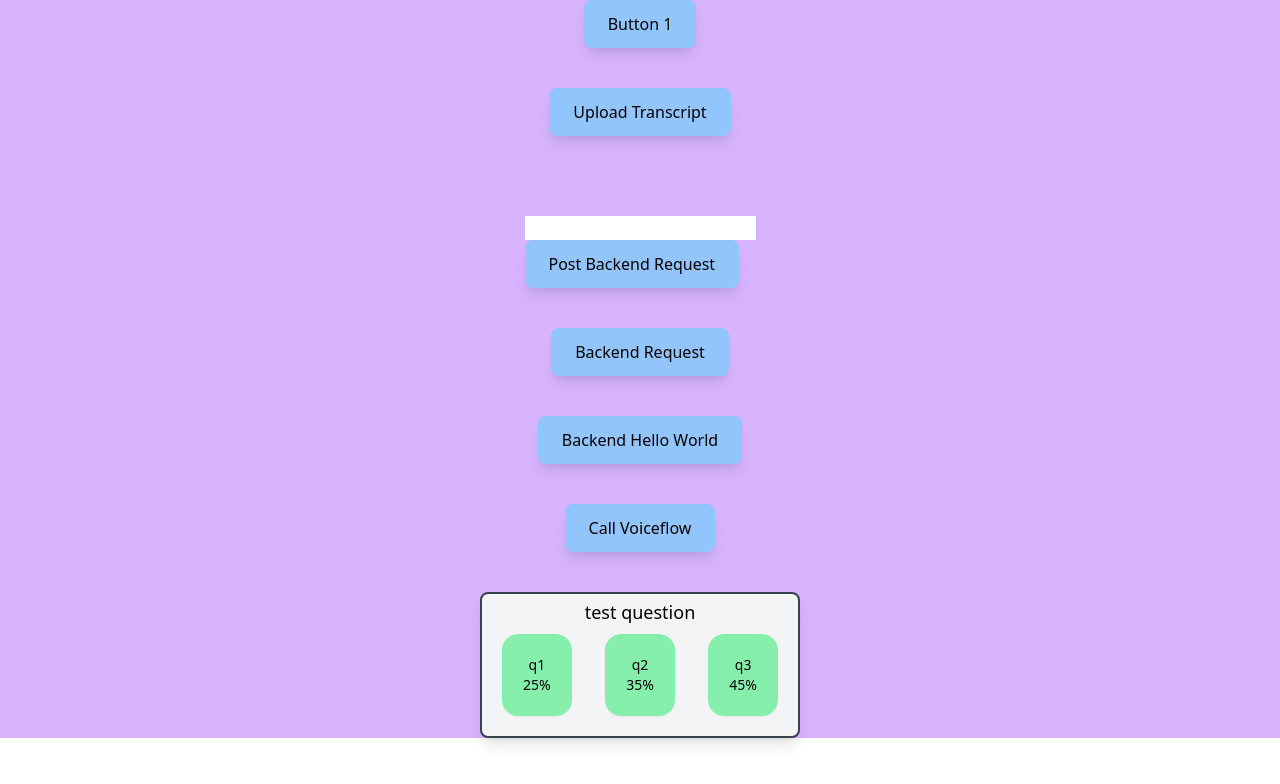
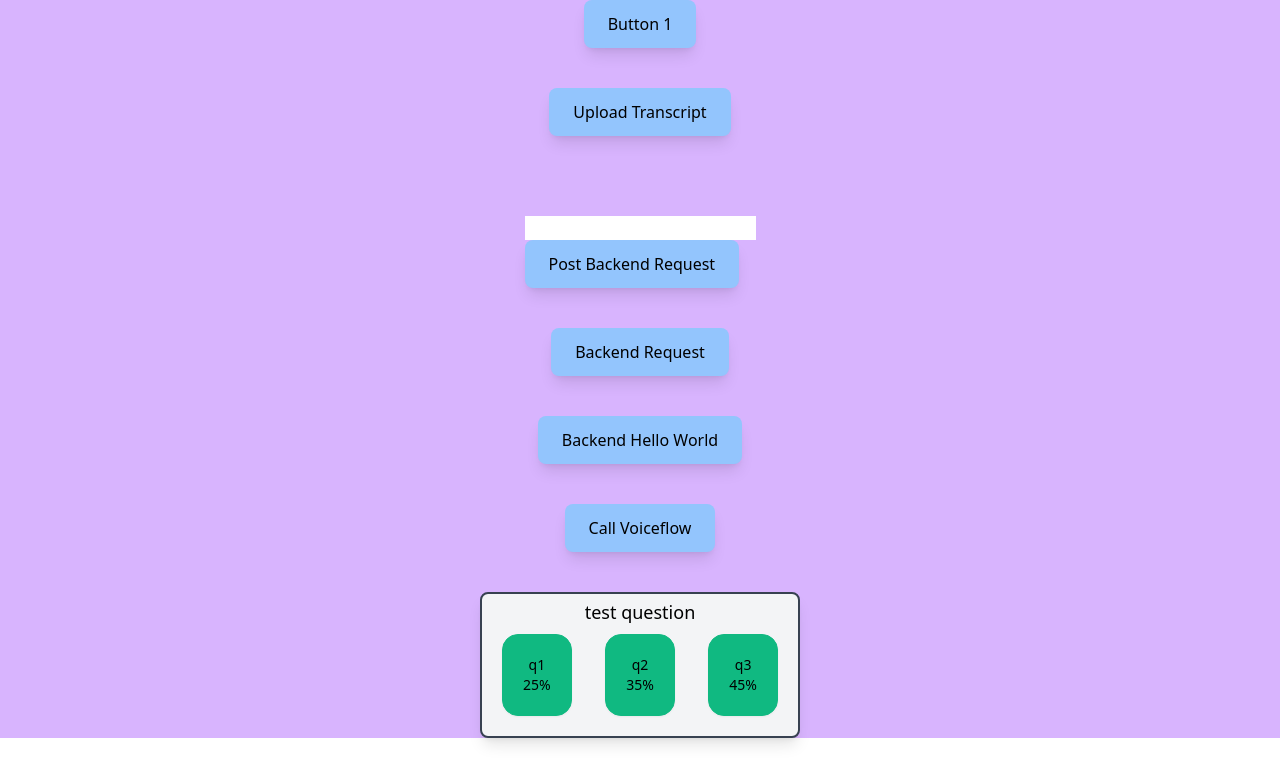
Before and after one commit to BestFloww/BestFlow, a React (Create React App) app in the folder front-end/: page / in a window 1280 px wide. Shown: the top 784 px of the page. Built offline with nearby package versions, Linux system fonts and the light colour scheme.

Commit message:
changed colour to emarald 500

```diff
--- a/front-end/src/components/IntentDiagram.jsx
+++ b/front-end/src/components/IntentDiagram.jsx
@@ -6,7 +6,7 @@ class IntentDiagram extends Component {
         return Object.keys(this.props.branches).map((key) => {
             return (
                 <div
-                    className="text-sm bg-green-300 flex-col flex gap-y-0 shadow-sm rounded-2xl p-5 border border-green-300 hover:border-black focus-within:border-black"
+                    className="text-sm bg-emerald-500 flex-col flex gap-y-0 shadow-sm rounded-2xl p-5 border border-emerald-500 hover:border-black focus-within:border-black"
                     data-testid={`${key}-container`}
                     key={key}
                 >
```
